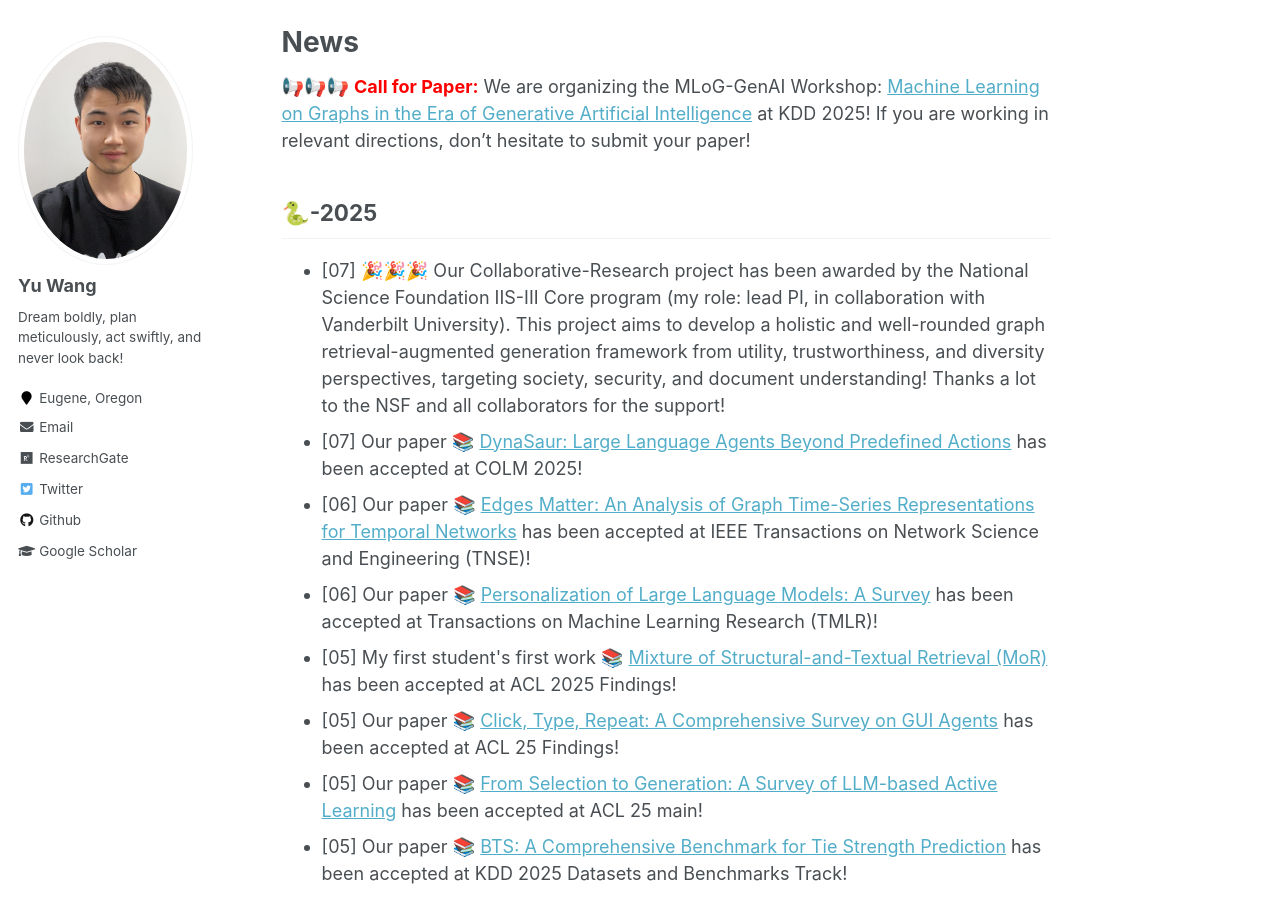
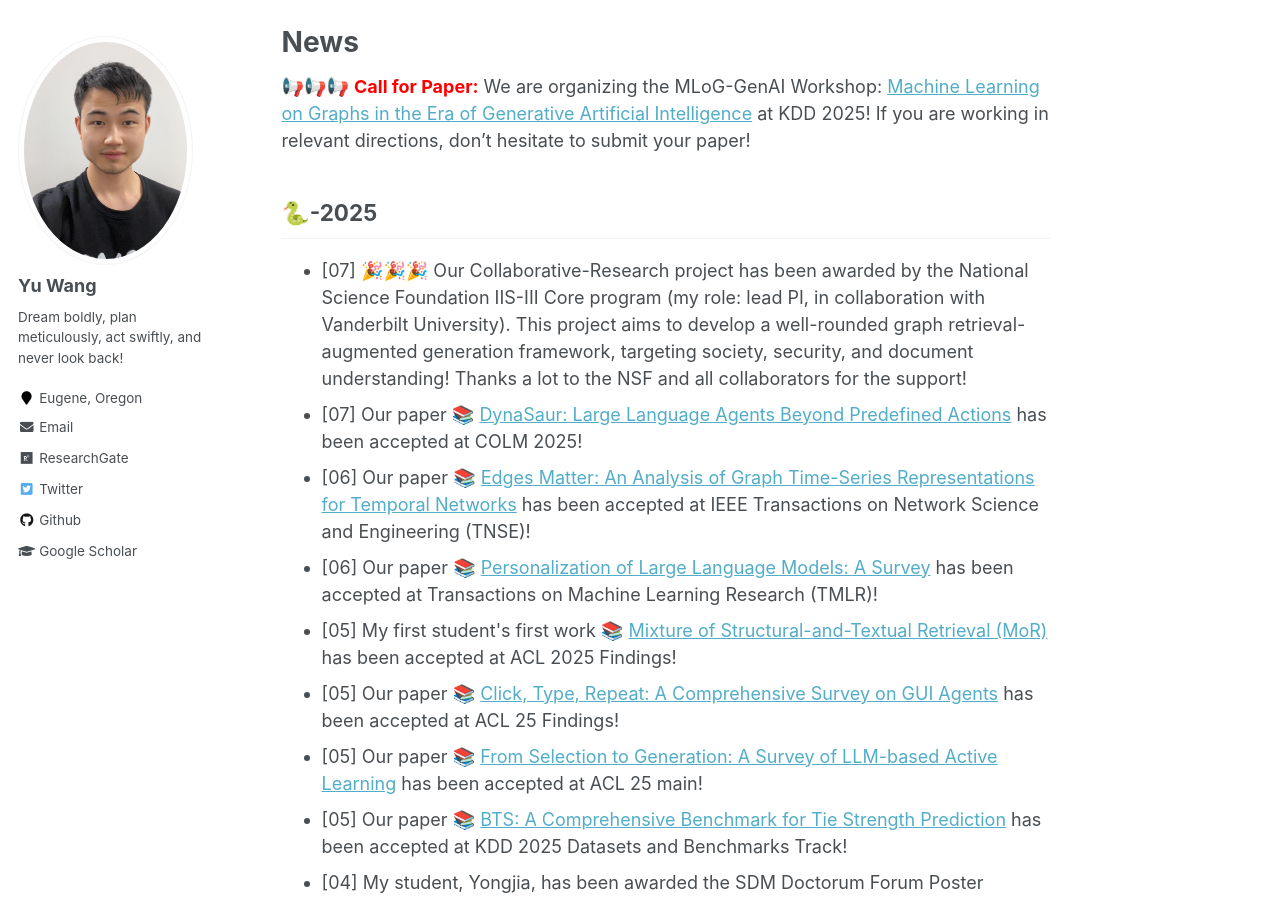
Before and after one commit to yuwang0103/yuwang0103.github.io, a Jekyll site: the page built from _pages/about.md, in a window 1280 px wide and 900 px high, scrolled down 775 px. Built offline with Jekyll 4.4.1, drawn with Linux system fonts in a browser that asks for light colours.

Commit message:
Update about.md

```diff
--- a/_pages/about.md
+++ b/_pages/about.md
@@ -34,7 +34,7 @@
 🐍-2025
 -----
 <ul>
-<li>[07] 🎉🎉🎉 Our Collaborative-Research project has been awarded by the National Science Foundation IIS-III Core program (my role: lead PI, in collaboration with Vanderbilt University). This project aims to develop a holistic and well-rounded graph retrieval-augmented generation framework from utility, trustworthiness, and diversity perspectives, targeting society, security, and document understanding! Thanks a lot to the NSF and all collaborators for the support!
+<li>[07] 🎉🎉🎉 Our Collaborative-Research project has been awarded by the National Science Foundation IIS-III Core program (my role: lead PI, in collaboration with Vanderbilt University). This project aims to develop a well-rounded graph retrieval-augmented generation framework, targeting society, security, and document understanding! Thanks a lot to the NSF and all collaborators for the support!
 <li>[07] Our paper 📚 <a href='https://arxiv.org/abs/2411.01747'>DynaSaur: Large Language Agents Beyond Predefined Actions</a> has been accepted at COLM 2025!</li>
 <li>[06] Our paper 📚 <a href=''>Edges Matter: An Analysis of Graph Time-Series Representations for Temporal Networks</a> has been accepted at IEEE Transactions on Network Science and Engineering (TNSE)!</li>
 <li>[06] Our paper 📚 <a href='https://arxiv.org/abs/2411.00027'>Personalization of Large Language Models: A Survey</a> has been accepted at Transactions on Machine Learning Research (TMLR)!</li>
```
